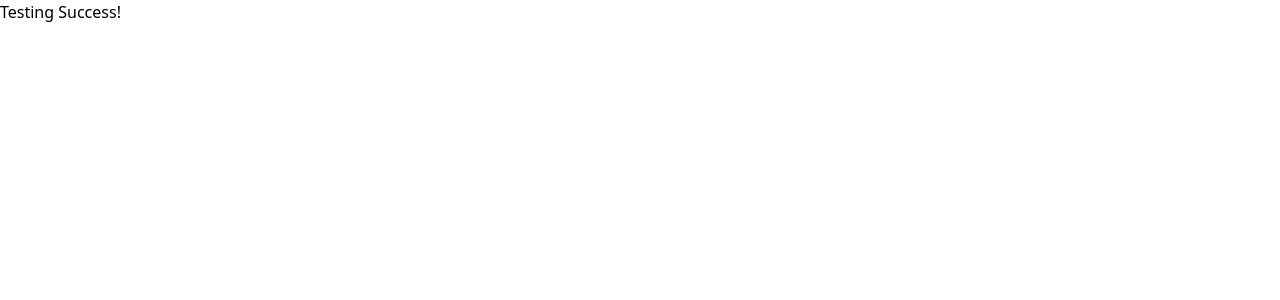
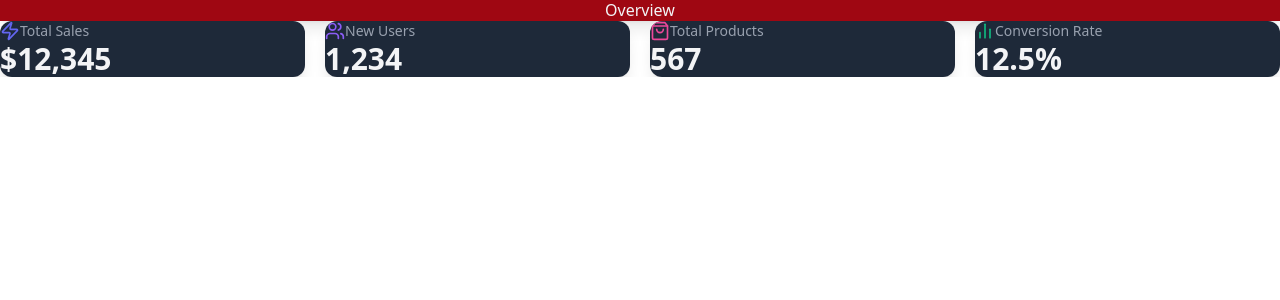
Before and after one commit to sam-gtz/AdminDashBoard, a React (Vite) app: page /overview in a window 1280 px wide. Shown: the top 300 px of the page. Built offline with nearby package versions, Linux system fonts and the light colour scheme.

Commit message:
Styling added to OverviewPage with lucide-react and framer-motion

```diff
--- a/package.json
+++ b/package.json
@@ -15,9 +15,12 @@
   "description": "",
   "dependencies": {
     "@tailwindcss/postcss": "^4.1.5",
+    "framer-motion": "^12.9.4",
+    "lucide-react": "^0.507.0",
     "react": "^19.1.0",
     "react-dom": "^19.1.0",
-    "react-router-dom": "^7.5.3"
+    "react-router-dom": "^7.5.3",
+    "recharts": "^2.15.3"
   },
   "devDependencies": {
     "@vitejs/plugin-react": "^4.4.1",
--- a/src/App.jsx
+++ b/src/App.jsx
@@ -8,7 +8,7 @@
 
         <Routes>
             <Route path='/' element={<AnalyticsPage />} />
-            <Route path='Overview' element={<OverviewPage />} />
+            <Route path='overview' element={<OverviewPage />} />
         </Routes>
 
     </>
--- /dev/null
+++ b/src/components/common/StatCard.jsx
@@ -0,0 +1,21 @@
+import { motion } from 'framer-motion';
+
+
+const StatCard = ({name, icon: Icon, value, color }) => {
+    return (
+        <motion.div
+            className='bg-gray-800 bg-opacity-50 backdrop-blur-md overflow-hidden shadow-lg rounded-xl border border-gray-700'
+            whileHover={{ y: -5, boxShadow: "0 25px 50px -12px rgba(0, 0, 0, 0.5"}}
+        >
+            <div className='px-4 py-5 sm:p-6'>
+                <span className='flex items-center text-sm font-medium text-gray-400'>
+                    <Icon size={20} className='mr-2' style={{ color }} />
+                    {name}
+                </span>
+                <p className='mt-1 text-3xl font-semibold text-gray-100'>{value}</p>
+            </div>
+        </motion.div>
+    );
+};
+
+export default StatCard;
--- a/src/pages/OverviewPage.jsx
+++ b/src/pages/OverviewPage.jsx
@@ -1,11 +1,31 @@
-import TestingRoutes from "../components/overview/TestingRoutes";
+import Header from '../components/common/Header';
+import StatCard from '../components/common/StatCard';
+import { motion } from 'framer-motion'
+import { BarChart2, ShoppingBag, Users, Zap } from "lucide-react";
+
 
 const OverviewPage = () => {
-    return <>
+    return (
 
-        <TestingRoutes />
+        <div className='flex-1 overflow-auto relative z-10'>
+            <Header title='Overview' />
+            <main className='max-w-7xl mx-auto py-6 px-4 lg:px-8'>
+                <motion.div
+                    className='grid grid-cols-1 gap-5 sm:grid-cols-2 lg:grid-cols-4 mb-8'
+					initial={{ opacity: 0, y: 20 }}
+					animate={{ opacity: 1, y: 0 }}
+					transition={{ duration: 1 }}
+				>
+                    <StatCard name='Total Sales' icon={Zap} value='$12,345' color='#6366F1' />
+					<StatCard name='New Users' icon={Users} value='1,234' color='#8B5CF6' />
+					<StatCard name='Total Products' icon={ShoppingBag} value='567' color='#EC4899' />
+					<StatCard name='Conversion Rate' icon={BarChart2} value='12.5%' color='#10B981' />
+                </motion.div>
 
-    </>
-}
+
+            </main>
+        </div>
+    )
+};
 
 export default OverviewPage;
```
Also changed, not shown: src/components/common/StatcCard.jsx (deleted), 1 other file (tests, documents, lock files or other folders).
